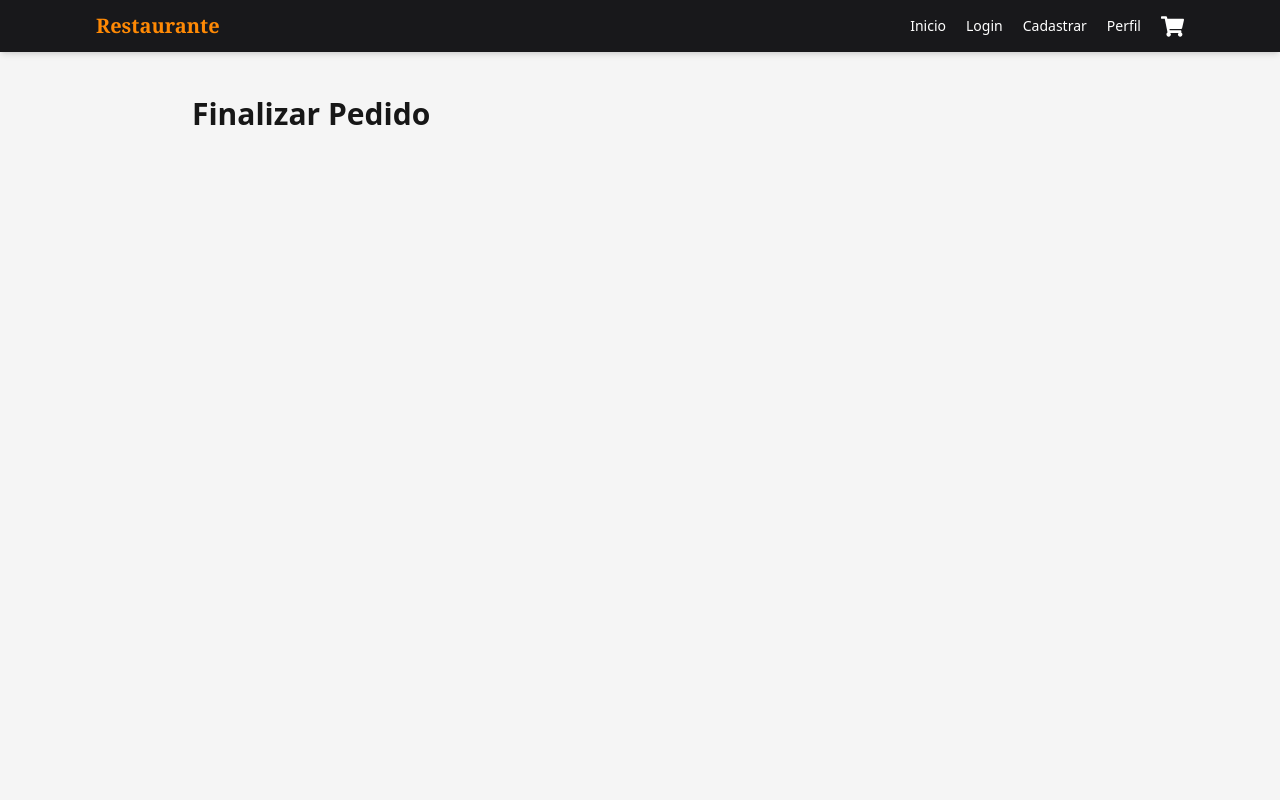
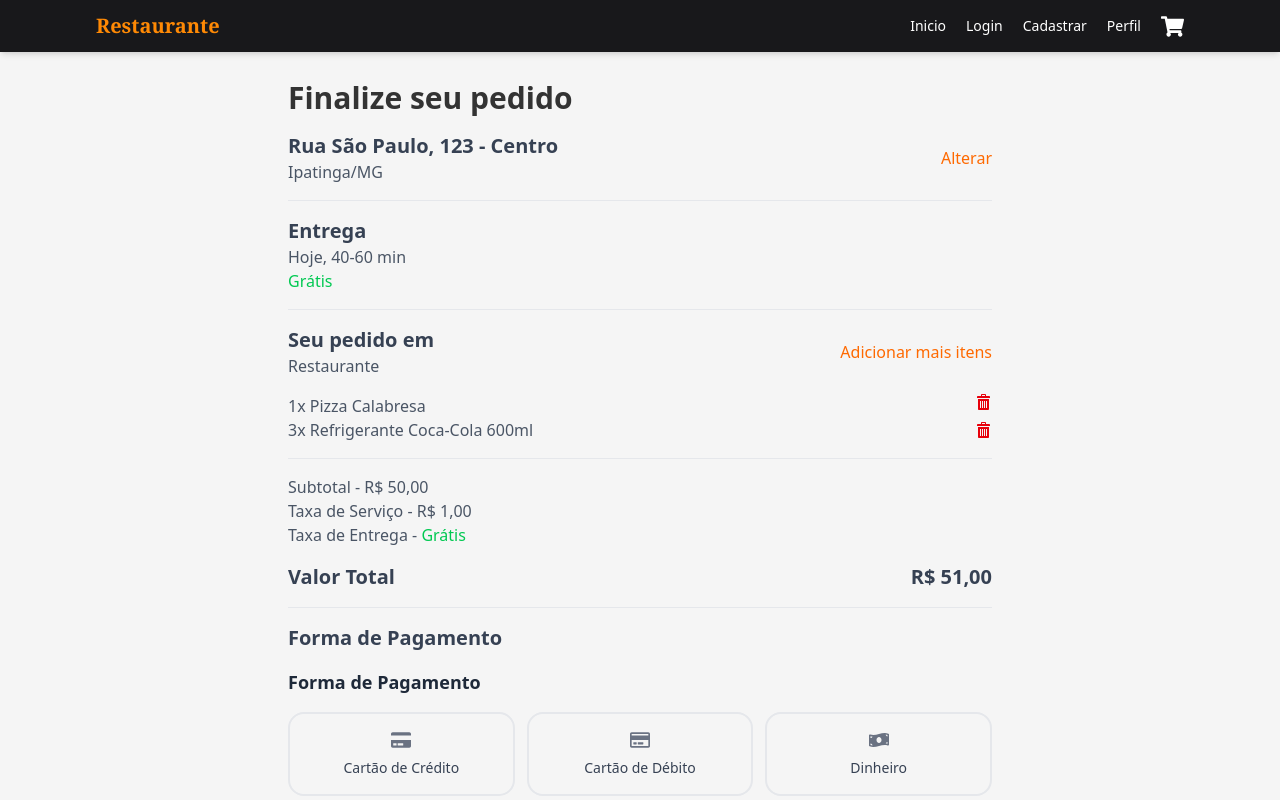
Before and after one commit to mattandrade87/projeto-menu-sigesis, a Next.js app: page /finalizar in a window 1280 px wide. Shown: the top 800 px of the page. Built offline with nearby package versions, Linux system fonts and the light colour scheme.

Commit message:
feat: add novas paginas

```diff
--- /dev/null
+++ b/src/app/finalizar/components/CardEndereco.jsx
@@ -0,0 +1,17 @@
+export default function CardEndereco() {
+  return (
+    <div className="py-4 border-b border-gray-200">
+      <div className="flex justify-between">
+        <div>
+          <h2 className="text-xl font-semibold text-gray-700">
+            Rua São Paulo, 123 - Centro
+          </h2>
+          <p className="text-gray-600">Ipatinga/MG</p>
+        </div>
+        <button className="text-orange-500 font-medium hover:underline cursor-pointer">
+          Alterar
+        </button>
+      </div>
+    </div>
+  );
+}
--- /dev/null
+++ b/src/app/finalizar/components/CardEntrega.jsx
@@ -0,0 +1,13 @@
+export default function CardEntrega() {
+  return (
+    <div className="py-4 border-b border-gray-200">
+      <div className="">
+        <div>
+          <h2 className="text-xl font-semibold text-gray-700">Entrega</h2>
+          <p className="text-gray-600">Hoje, 40-60 min</p>
+          <p className="text-green-500">Grátis</p>
+        </div>
+      </div>
+    </div>
+  );
+}
--- /dev/null
+++ b/src/app/finalizar/components/CardPagamento.jsx
@@ -0,0 +1,75 @@
+"use client";
+import { useState } from "react";
+import { FaCreditCard, FaMoneyBillWave, FaRegCreditCard } from "react-icons/fa";
+
+export default function CardPagamento() {
+  const [metodo, setMetodo] = useState("cartaoCredito");
+
+  const opcoes = [
+    {
+      id: "credito",
+      label: "Cartão de Crédito",
+      icon: <FaCreditCard className="text-xl" />,
+    },
+    {
+      id: "debito",
+      label: "Cartão de Débito",
+      icon: <FaRegCreditCard className="text-xl" />,
+    },
+    {
+      id: "dinheiro",
+      label: "Dinheiro",
+      icon: <FaMoneyBillWave className="text-xl" />,
+    },
+  ];
+
+  return (
+    <div className="py-4 border-b border-gray-200">
+      <h2 className="text-xl font-semibold text-gray-700 mb-4">
+        Forma de Pagamento
+      </h2>
+
+      <h2 className="text-lg font-semibold mb-4 text-gray-800">
+        Forma de Pagamento
+      </h2>
+
+      <div className="grid grid-cols-1 sm:grid-cols-3 gap-3">
+        {opcoes.map((opcao) => (
+          <button
+            key={opcao.id}
+            onClick={() => setMetodo(opcao.id)}
+            className={`flex flex-col items-center justify-center p-4 rounded-2xl border-2 transition-all cursor-pointer
+              ${
+                metodo === opcao.id
+                  ? "border-blue-500 bg-blue-50 shadow-md"
+                  : "border-gray-200 hover:border-gray-400"
+              }`}
+          >
+            <div
+              className={`mb-2 ${
+                metodo === opcao.id ? "text-blue-600" : "text-gray-500"
+              }`}
+            >
+              {opcao.icon}
+            </div>
+            <span
+              className={`text-sm font-medium ${
+                metodo === opcao.id ? "text-blue-700" : "text-gray-700"
+              }`}
+            >
+              {opcao.label}
+            </span>
+          </button>
+        ))}
+      </div>
+      {metodo && (
+        <p className="mt-4 text-sm text-gray-600">
+          Você selecionou:{" "}
+          <span className="font-semibold text-blue-600 capitalize">
+            {metodo}
+          </span>
+        </p>
+      )}
+    </div>
+  );
+}
--- /dev/null
+++ b/src/app/finalizar/components/CardPedido.jsx
@@ -0,0 +1,30 @@
+import { ImBin } from "react-icons/im";
+
+export default function CardPedido() {
+  return (
+    <div className="py-4 border-b border-gray-200">
+      <div className="flex justify-between">
+        <div>
+          <h2 className="text-xl font-semibold text-gray-700">Seu pedido em</h2>
+          <p className="text-gray-600">Restaurante</p>
+        </div>
+        <button className="text-orange-500 font-medium hover:underline cursor-pointer">
+          Adicionar mais itens
+        </button>
+      </div>
+      <div className="mt-4">
+        <div className="flex justify-between">
+          <p className="text-gray-600">1x Pizza Calabresa</p>
+          <ImBin className="text-red-600 hover:scale-105 cursor-pointer " />
+        </div>
+
+        <div className="flex justify-between">
+          <p className="text-gray-600">3x Refrigerante Coca-Cola 600ml</p>
+          <button className="">
+            <ImBin className="text-red-600 hover:scale-105 cursor-pointer" />
+          </button>
+        </div>
+      </div>
+    </div>
+  );
+}
--- /dev/null
+++ b/src/app/finalizar/components/ValorTotalCard.jsx
@@ -0,0 +1,15 @@
+export default function ValorTotalCard() {
+  return (
+    <div className="py-4 border-b border-gray-200">
+      <p className="text-gray-600">Subtotal - R$ 50,00</p>
+      <p className="text-gray-600">Taxa de Serviço - R$ 1,00</p>
+      <p className="text-gray-600">
+        Taxa de Entrega - <span className="text-green-500">Grátis</span>
+      </p>
+      <div className="flex justify-between text-xl font-semibold text-gray-700 pt-4">
+        <h2 className="">Valor Total</h2>
+        <p className="">R$ 51,00</p>
+      </div>
+    </div>
+  );
+}
--- a/src/app/finalizar/page.jsx
+++ b/src/app/finalizar/page.jsx
@@ -1,11 +1,25 @@
 import Header from "../../components/Header";
+import CardEndereco from "./components/CardEndereco";
+import CardEntrega from "./components/CardEntrega";
+import CardPagamento from "./components/CardPagamento";
+import CardPedido from "./components/CardPedido";
+import ValorTotalCard from "./components/ValorTotalCard";
 
 export default function FinalizarPedido() {
   return (
     <>
       <Header />
-      <main className="mx-auto container min-h-screen pt-24 max-w-4xl">
-        <h1 className="text-3xl font-bold">Finalizar Pedido</h1>
+      <main className="mx-auto container min-h-screen pt-20 max-w-3xl px-8">
+        <h1 className="text-3xl font-bold">Finalize seu pedido</h1>
+        <CardEndereco />
+        <CardEntrega />
+        <CardPedido />
+        <ValorTotalCard />
+        <CardPagamento />
+
+        <button className="w-full bg-orange-500 text-white py-3 rounded-lg mb-12 hover:bg-orange-600 cursor-pointer transition-colors font-semibold">
+          Realizar Pedido
+        </button>
       </main>
     </>
   );
--- a/src/app/globals.css
+++ b/src/app/globals.css
@@ -2,7 +2,7 @@
 
 :root {
   --background: #f5f5f5;
-  --foreground: #171717;
+  --foreground: #333333;
 }
 
 @theme inline {
```
